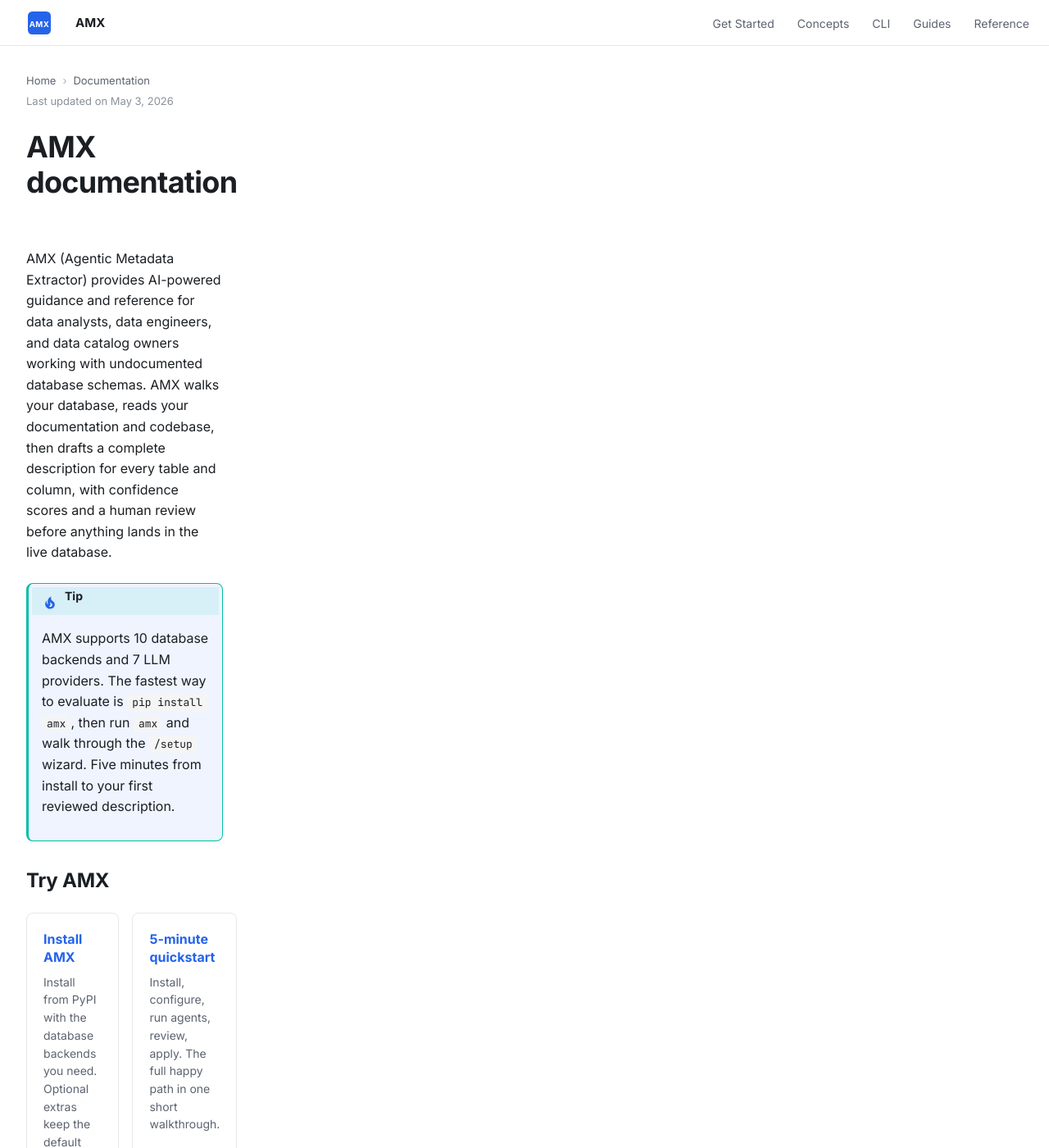
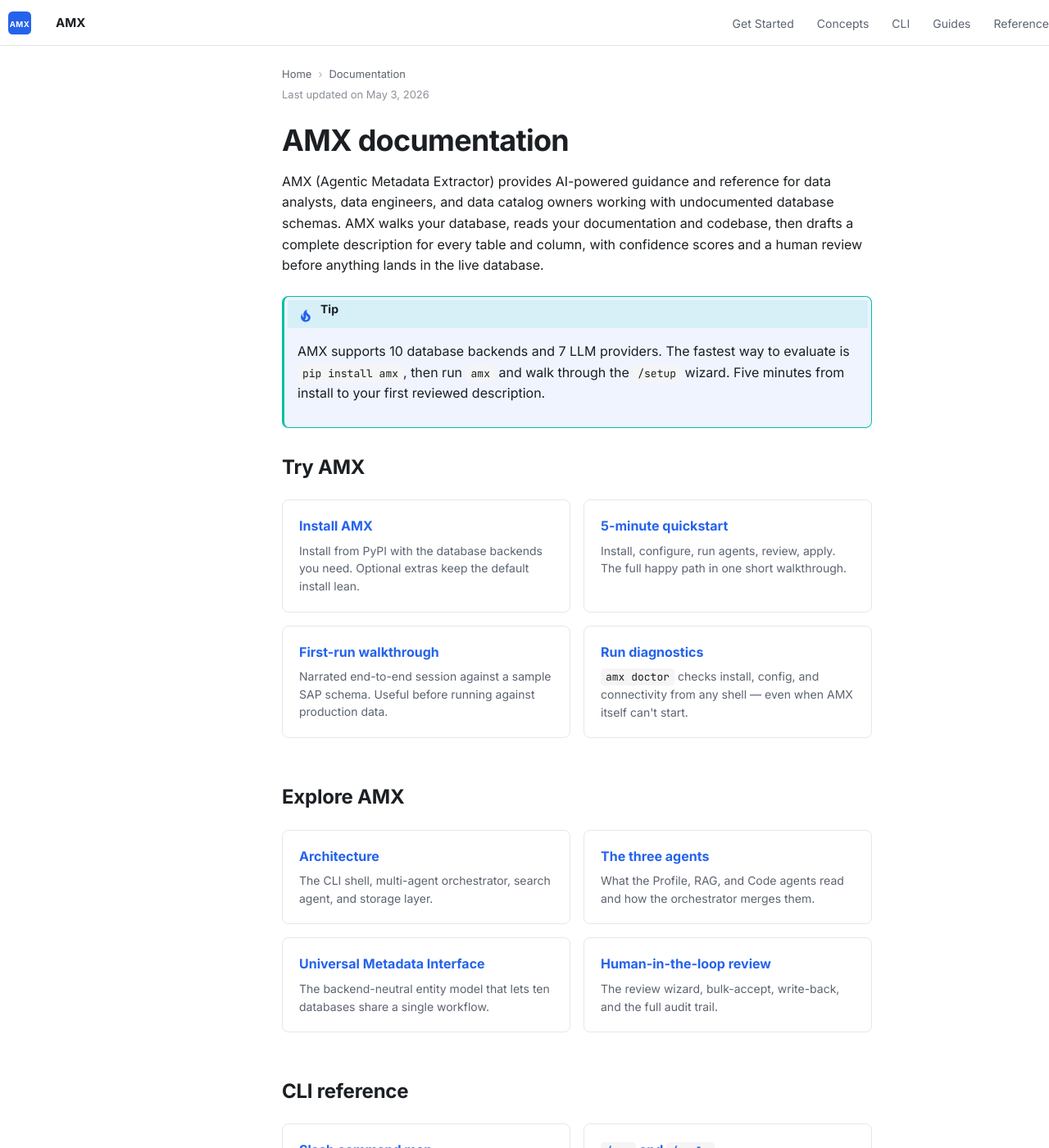
Before and after one commit to omeryasirkucuk/amx-docs, an MkDocs documentation site: the page built from docs/index.md, in a window 1280 px wide and 1400 px high. Shown: the whole window at 82% size. Built offline with MkDocs 1.6.1 and Material for MkDocs 9.7.7, drawn with Linux system fonts in a browser that asks for light colours.

Commit message:
fix(theme): center column was collapsing to inner-wrapper width — fix grid
Two layered bugs caused the content column to look squeezed with empty
space between text and right TOC:

1. The center column's inner wrapper had max-width AND margin: 0 auto,
   which collapsed the column to its content's max-width and centered
   the result, leaving dead space on either side.

2. Material renders the DOM in [primary sidebar, secondary sidebar,
   content] order. With grid-template-columns: 280px 1fr 220px and
   no explicit grid-column assignments, the secondary sidebar landed
   in column 2 and content in column 3 — so the TOC ended up in the
   middle and content slid to the right edge.

Fix per spec:

- .md-main__inner: grid-template-columns: 280px minmax(0, 1fr) 220px;
  gap: 48px; max-width: 1440px; padding: 24px 32px. The minmax(0, 1fr)
  prevents long content (wide tables, code blocks) from blowing out the
  track width.
- Explicit grid-column on each child:
    .md-sidebar--primary   { grid-column: 1 }
    .md-content            { grid-column: 2 }
    .md-sidebar--secondary { grid-column: 3 }
  This corrects the DOM-order issue.
- .md-content: min-width: 0; max-width: none; width: auto. The column
  fills its grid track entirely. No fixed widths.
- .md-content__inner: max-width: 720px; margin: 0; padding: 0.
  Left-aligned (no margin: auto) so text starts at the column's left
  edge instead of centering inside the 780px column.
- Removed width: 280px / 220px from the sidebars themselves (the grid
  tracks set their widths). Removed left padding from the right TOC
  (the 48px gap handles spacing).
- Removed overflow: hidden from .md-sidebar--primary; the inner
  scrollwrap is the actual scrolling element.

Computed at 1440px viewport:
  total - padding(64) - sidebars(500) - gaps(96) = 780px content column
  inner text wrapper: 720px left-aligned within that
  H1 (~280px wide) on one line, no wrap

Tablet (1024-1280px): TOC hides, grid becomes 280px + 1fr.
Mobile (<1024px): single column, no padding.

Build clean with mkdocs build --strict.

```diff
--- a/docs/stylesheets/extra.css
+++ b/docs/stylesheets/extra.css
@@ -188,40 +188,54 @@
 [for="__search"].md-icon.md-header__button { display: none; }
 
 /* ───────────── Three-column grid layout ───────────── */
+/* DOM order from Material is: primary sidebar, secondary sidebar, content.
+   So we use explicit grid-column to put each into the correct track.
+   minmax(0, 1fr) is critical so long content can't stretch the track. */
 
-.md-grid { max-width: none; margin: 0; }
+.md-grid { max-width: none; margin: 0; padding: 0; }
 .md-main { background: var(--bg); }
 .md-main__inner {
   display: grid;
-  grid-template-columns: 280px 1fr 220px;
-  gap: 32px;
+  grid-template-columns: 280px minmax(0, 1fr) 220px;
+  gap: 48px;
   max-width: 1440px;
   margin: 0 auto;
-  padding: 0 24px;
+  padding: 24px 32px;
 }
+.md-sidebar--primary    { grid-column: 1; }
+.md-content             { grid-column: 2; }
+.md-sidebar--secondary  { grid-column: 3; }
+
 @media (max-width: 1280px) {
-  .md-main__inner { grid-template-columns: 280px 1fr; gap: 24px; }
+  .md-main__inner { grid-template-columns: 280px minmax(0, 1fr); gap: 32px; }
+  .md-sidebar--secondary { display: none; }
 }
 @media (max-width: 1024px) {
   .md-main__inner { grid-template-columns: 1fr; gap: 0; padding: 0; }
+  .md-sidebar--primary { grid-column: 1; }
+  .md-content { grid-column: 1; }
 }
 
-/* ───────────── Center content column ───────────── */
+/* ───────────── Center content column — fills its track, no width ───────────── */
 
 .md-content {
   max-width: none;
-  width: 100%;
-  min-width: 0;
+  width: auto;
+  min-width: 0;          /* critical: lets the column shrink below content size */
   margin: 0;
   background: var(--bg);
 }
+
+/* The inner text wrapper is what's constrained, NOT the column itself.
+   Left-aligned (no margin: auto) so the text starts at the column's left edge. */
 .md-content__inner {
-  max-width: 860px;
-  margin: 0 auto;
-  padding: 32px 8px 64px;
+  max-width: 720px;
+  margin: 0;
+  padding: 0;
 }
 .md-content__inner::before { display: none; }
 .md-content__button { display: none !important; }
+
 /* H1 wraps at word boundaries only — never mid-word */
 .md-typeset h1 {
   word-break: normal;
@@ -230,16 +244,17 @@
 }
 
 /* ───────────── Left sidebar ───────────── */
+/* Lives in grid column 1 (280px track). No width on the element — the
+   track sets it. No overflow:hidden — the inner scrollwrap handles
+   scroll with overflow-y: auto. */
 
 .md-sidebar--primary {
   background: var(--bg-sidebar);
   border-right: 1px solid var(--border);
-  width: 280px;
   padding: 0;
   position: sticky;
   top: 56px;
   height: calc(100vh - 56px);
-  overflow: hidden;
 }
 .md-sidebar--primary .md-sidebar__scrollwrap {
   background: var(--bg-sidebar);
@@ -435,17 +450,18 @@
 
 /* ───────────── Right TOC — 220px, sticky, ≥1280px only ───────────── */
 
+/* Right TOC lives in grid column 3 (220px track). No width on the
+   element — the track sets it. No left padding — the grid gap handles
+   spacing between columns. */
 @media (min-width: 1281px) {
   .md-sidebar--secondary {
     display: block;
-    width: 220px;
-    padding: 32px 0 32px 8px;
+    padding: 0;
     position: sticky;
     top: 80px;
     align-self: start;
     background: var(--bg);
-    overflow: visible;
-    max-height: calc(100vh - 80px);
+    max-height: calc(100vh - 96px);
   }
 }
 @media (max-width: 1280px) {
```
